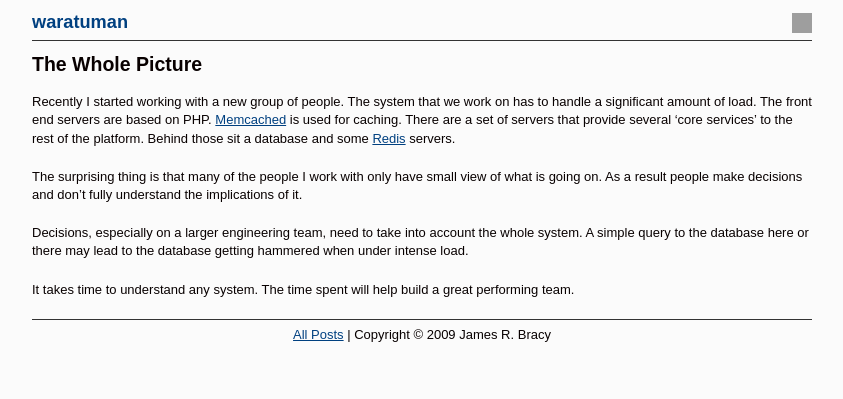
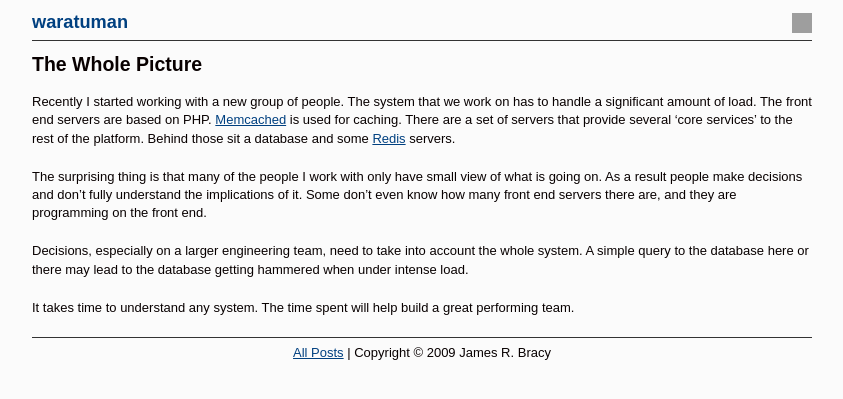
Before and after one commit to waratuman/waratuman.github.com, a Jekyll site: the page built from _posts/2010-12-12-the-whole-picture.md, in a window 1280 px wide. Shown: the top 399 px of the page, without its empty margins (218-1061 px from the left). Built offline with Jekyll 4.4.1, drawn with Linux system fonts in a browser that asks for light colours; Markdown is read by kramdown in place of the engine named in the settings; grey boxes are pictures that could not be loaded.

Commit message:
Added example.

```diff
--- a/_posts/2010-12-12-the-whole-picture.md
+++ b/_posts/2010-12-12-the-whole-picture.md
@@ -12,7 +12,8 @@ platform. Behind those sit a database and some [Redis](http://redis.io/) servers
 
 The surprising thing is that many of the people I work with only have small
 view of what is going on. As a result people make decisions and don't fully
-understand the implications of it.
+understand the implications of it. Some don't even know how many front end
+servers there are, and they are programming on the front end.
 
 Decisions, especially on a larger engineering team, need to take into account
 the whole system. A simple query to the database here or there may lead to the
```
